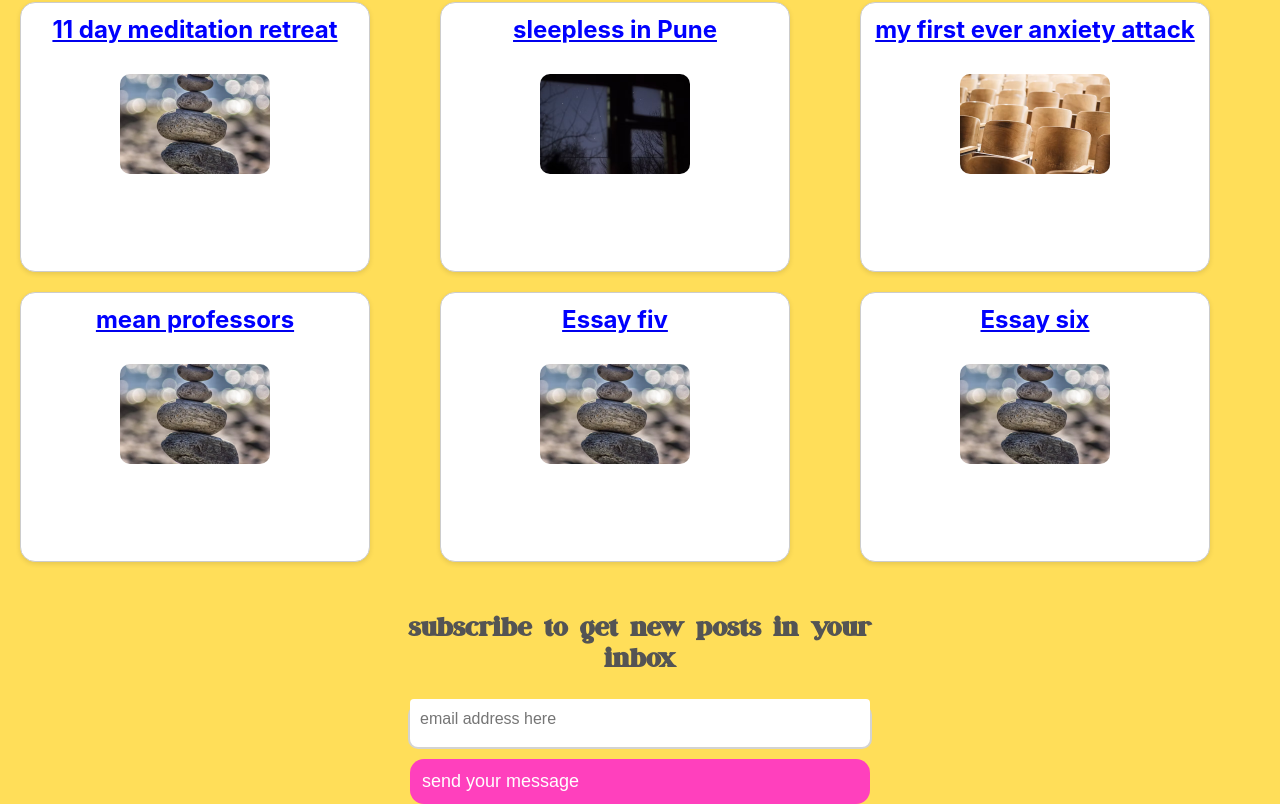
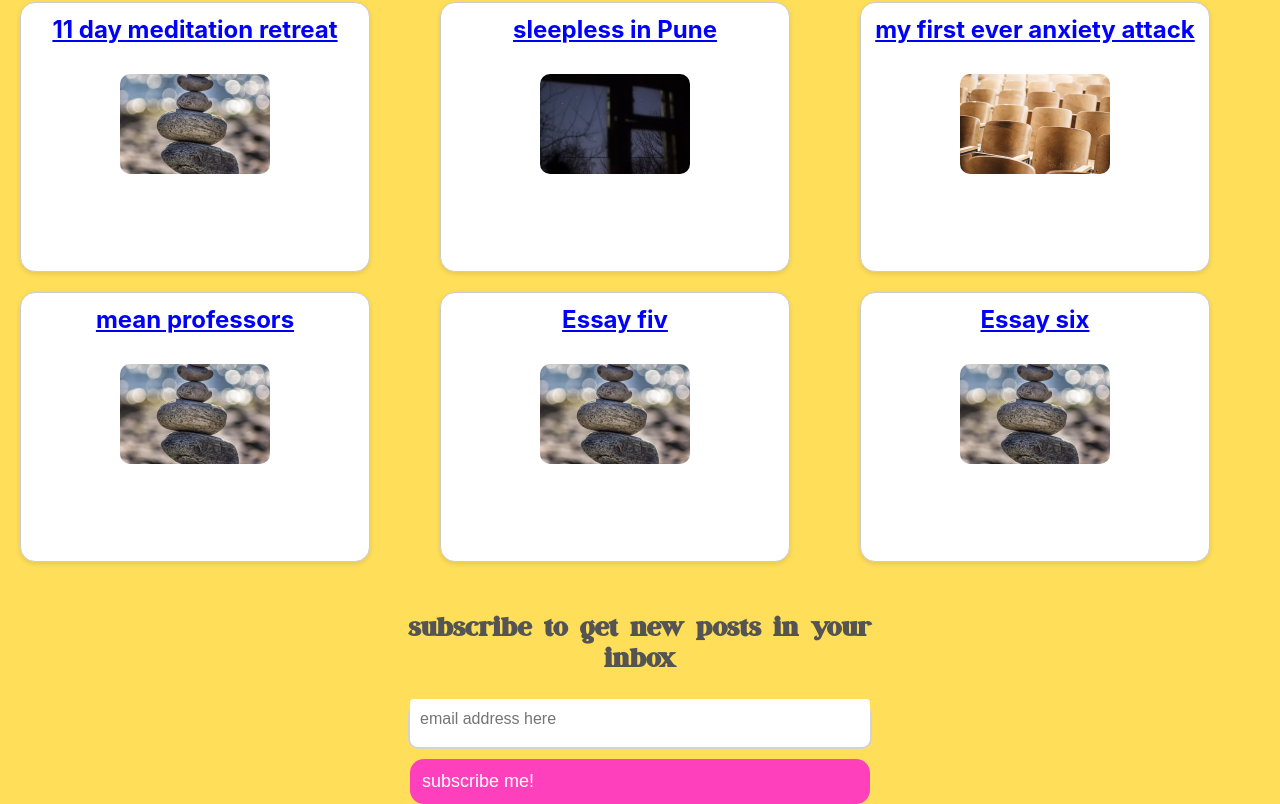
Before and after one commit to kets99/theanxietypages, a React (Create React App) app: page / in a window 1280 px wide. Shown: the part 389-1193 px from the top of the page. Built offline with nearby package versions, Linux system fonts and the light colour scheme; a web font is replaced by a local one.

Commit message:
Update Home.js

```diff
--- a/src/components/Home.js
+++ b/src/components/Home.js
@@ -57,7 +57,7 @@ const Home = () => {
 					   })} />
 					 {errors.email && errors.email.message}
 				</div>
-			  <button class="button" type="submit">send your message</button>
+			  <button class="button" type="submit">subscribe me!</button>
 
 			</form>
 		</div>
```
